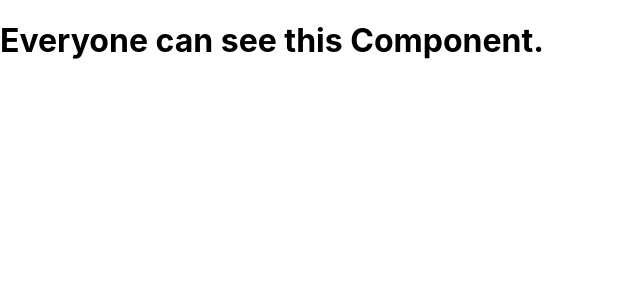
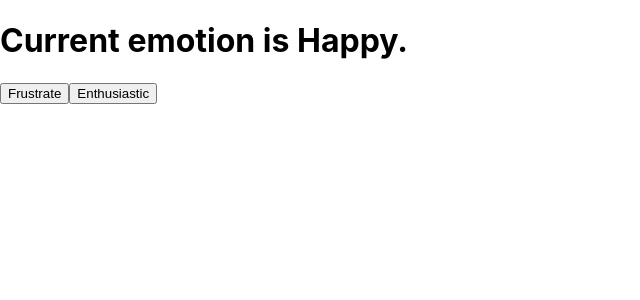
Before and after one commit to mbechethedon/react101, a React (Create React App) app: page / in a window 1280 px wide. Shown: the top 300 px of the page, without its empty margins (0-640 px from the left). Built offline with nearby package versions, Linux system fonts and the light colour scheme.

Commit message:
Understanding the useState Hook

```diff
--- a/src/App.js
+++ b/src/App.js
@@ -1,25 +1,21 @@
+import React, { useState } from "react";
 import './App.css';
 
 
-function SecretComponent(){
-  return(
-<h1>Super secret information for authorized users only</h1>
-  );
-}
-
-function RegularComponent() {
-  return <h1>Everyone can see this Component.</h1>
-
-}
 
 
-function App(props) {
+
+function App() {
+
+  const [emotion, setEmotion] = useState("Happy");
+
 
   return(
     <>
 
-    {props.authorized ? <SecretComponent /> : <RegularComponent />}
-
+   <h1>Current emotion is {emotion}.</h1>
+   <button onClick={()=>setEmotion("frustrated")}> Frustrate</button>
+    <button onClick={()=>setEmotion("enthusiastic")}> Enthusiastic</button>
     </>
 
   );
--- a/src/index.js
+++ b/src/index.js
@@ -10,7 +10,7 @@
 
 ReactDOM.render(
 
- <App authorized={false} />
+ <App authorized={true} />
 
   ,
   document.getElementById('root')
```
